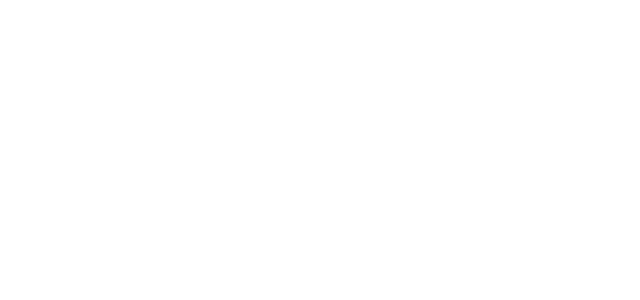
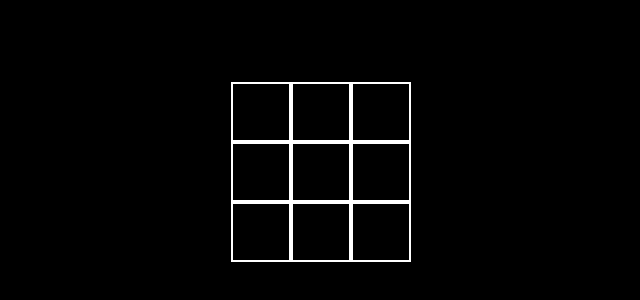
Before and after one commit to webhero-sultan/tic-tac-toe, a React (Vite) app: page / in a window 1280 px wide. Shown: the part 228-528 px from the top of the page, without its empty margins (319-959 px from the left). Built offline with nearby package versions, Linux system fonts and the light colour scheme.

Commit message:
on click function created using useState

```diff
--- /dev/null
+++ b/src/components/Board.jsx
@@ -0,0 +1,24 @@
+import Square from "./Square";
+
+
+export default function Board() {
+  return (
+    <>
+      <div className="flex">
+        <Square/>
+        <Square/>
+        <Square/>
+      </div>
+      <div className="flex">
+        <Square/>
+        <Square/>
+        <Square/>
+      </div>
+      <div className="flex">
+        <Square/>
+        <Square/>
+        <Square/>
+      </div>
+    </>
+  )
+}
--- /dev/null
+++ b/src/components/Square.jsx
@@ -0,0 +1,11 @@
+import { useState } from "react"
+
+export default function Square() {
+  const [value, setValue] = useState(null);
+  function handleClick () {
+    setValue('X');
+  }
+  return (
+    <button onClick={handleClick} className="h-15 w-15 border-2 border-white text-amber-50 cursor-pointer font-bold">{value}</button>
+  )
+}
--- a/src/index.css
+++ b/src/index.css
@@ -1 +1,9 @@
 @import "tailwindcss";
+
+:root{
+  background: #000;
+  display: flex;
+  justify-content: center;
+  align-items: center;
+  height: 100vh;
+}
--- a/src/main.jsx
+++ b/src/main.jsx
@@ -1,10 +1,11 @@
 import { StrictMode } from 'react'
 import { createRoot } from 'react-dom/client'
 import './index.css'
+import Board from './components/Board'
 
 
 createRoot(document.getElementById('root')).render(
   <StrictMode>
-
+    <Board/>
   </StrictMode>,
 )
```
